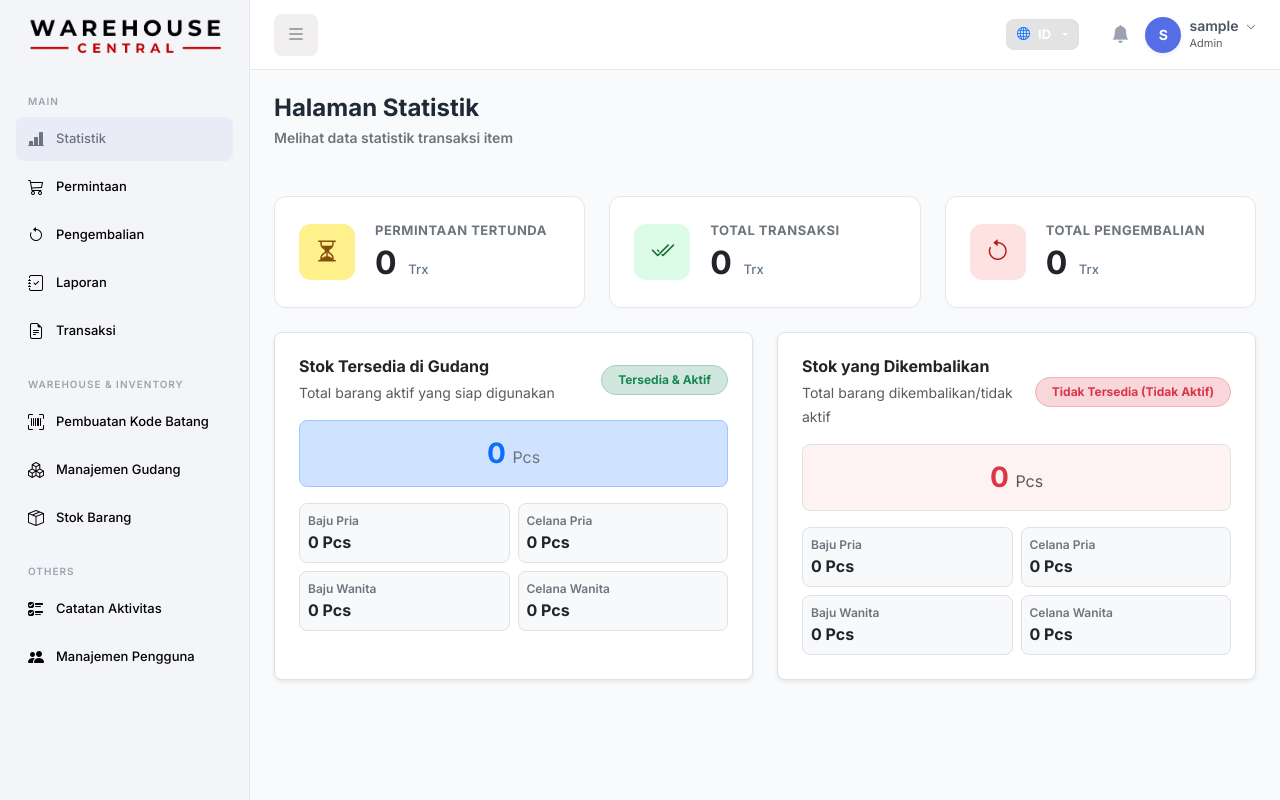
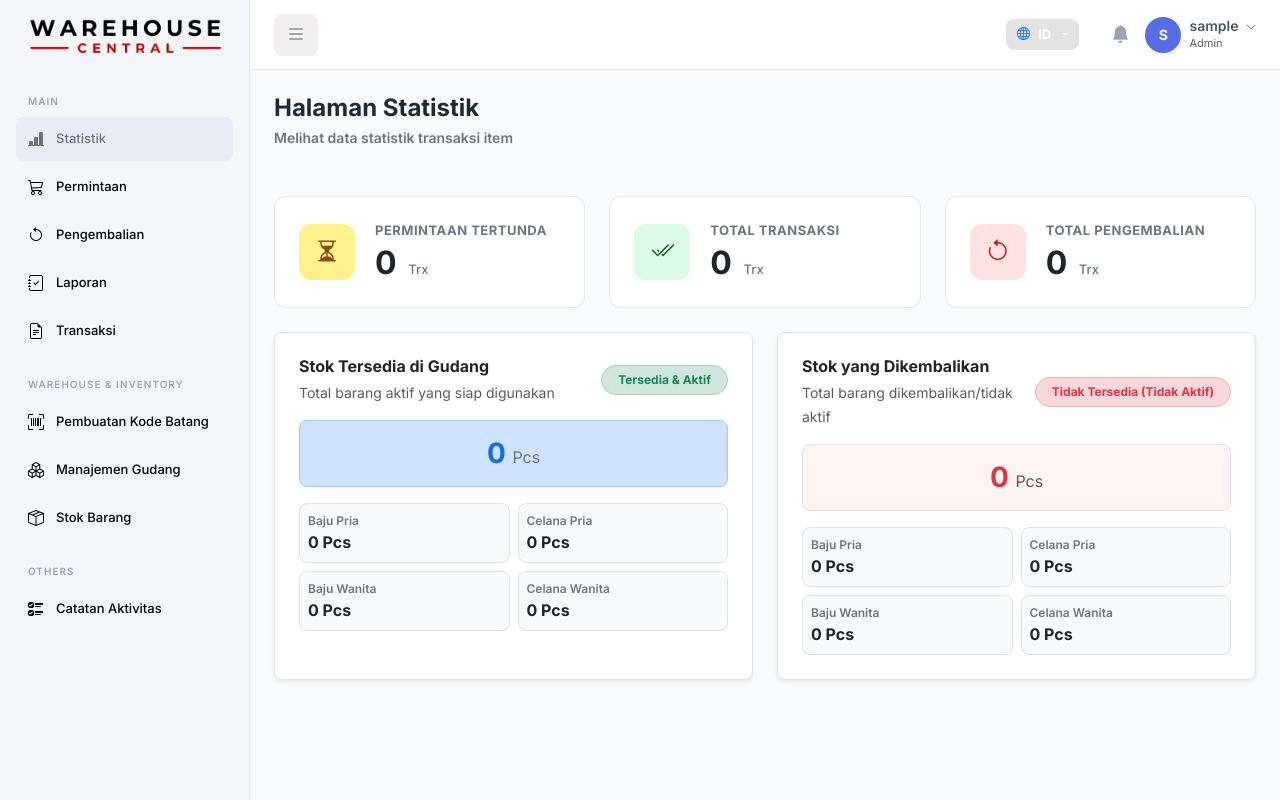
Before and after one commit to rizkymahendra0204-gif/warehouse-hr, a PHP site: page /index.php in a window 1280 px wide. Run offline with PHP 8.4, Linux system fonts and the light colour scheme; the visitor is signed in with stand-in values (Sample User, id 1); data that the repository does not hold is empty.

Commit message:
Update 08/15/2026 16

```diff
--- a/includes/sidebar.php
+++ b/includes/sidebar.php
@@ -80,12 +80,5 @@ $sidebar_class = $is_collapsed ? 'collapsed' : 'false';
             <span><?= $lang['menu_activity_log'] ?? 'Activity Log' ?></span>
         </a>
 
-        <!-- 10. manajemen user -->
-        <?php if (isset($_SESSION['role']) && strtolower($_SESSION['role']) === 'admin'): ?>
-        <a href="<?= $prefix ?>users.php" class="nav-link <?= ($current_page == 'users.php') ? 'active' : '' ?>">
-            <i class="bi bi-people-fill"></i>
-            <span><?= $lang['menu_users'] ?? 'Manajemen Pengguna' ?></span>
-        </a>
-        <?php endif; ?>
     </div>
 </aside>
```
